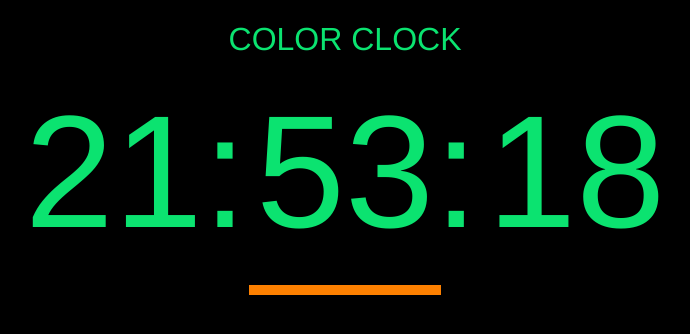
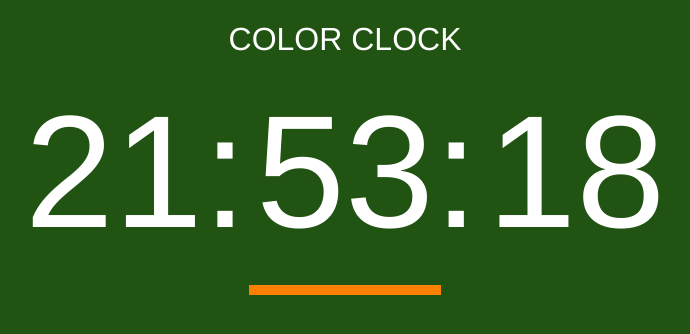
Before and after one commit to Oeromilk/2.4-color-clock, a plain HTML site: page index.html in a window 1280 px wide. Shown: the whole page, without its empty margins (295-985 px from the left). Drawn offline with Linux system fonts and the light colour scheme.

Commit message:
Not finished but functioning

```diff
--- a/js/main.js
+++ b/js/main.js
@@ -5,14 +5,13 @@
   var mintues = document.getElementById('minutes');
   var seconds = document.getElementById('seconds');
   var bar = document.getElementById('inner-bar');
-  var hover = document.getElementById('elapsed-time');
-  //var body = document.getElementById('body');
+  var time = document.getElementById('elapsed-time');
+  var body = document.getElementById('body');
   var currentDate = new Date();
   var currentHours = currentDate.getHours();
   var currentMinutes = currentDate.getMinutes();
   var currentSeconds = currentDate.getSeconds();
-  var backGroundColor =  ["FF0000", "FF6400", "FFF700", "68FF00", "00FFE0", "0055FF"];
-
+  var hexStr = "#" + currentHours + currentMinutes + currentSeconds;
 
   function displayTime (){
     var currentDate = new Date();
@@ -24,24 +23,10 @@
     hours.textContent = ("00" + currentHours).slice(-2);
     minutes.textContent = ("00" + currentMinutes).slice(-2);
     seconds.textContent = ("00" + currentSeconds).slice(-2);
-
-    //console.log(minutePercentage);
+    body.style.backgroundColor = hexStr;
   }
 
+  displayTime();
   window.setInterval(displayTime, 1000);
-  setInterval(change, 1000);
-
-  var i = 0;
-  function change() {
-    var doc = document.getElementById("body");
-    var color = ["black", "blue", "brown", "green"];
-    doc.style.backgroundColor = color[i];
-    i = (i + 1) % color.length;
-  }
-  console.log(change);
-
-  hover.addEventListener("mouseover", function(event) {
-    event.target.style.color = "orange";
-  } );
 
 }())
--- a/scss/styles.scss
+++ b/scss/styles.scss
@@ -1,10 +1,9 @@
 body{
-  /*background-color: #333;*/
   font-family: helvetica;
 }
 
 h1 {
-  color: #0BE370;
+  color: white;
   font-weight: 400;
   text-align: center;
   text-transform: uppercase;
```
Also changed, not shown: css/styles.css.
